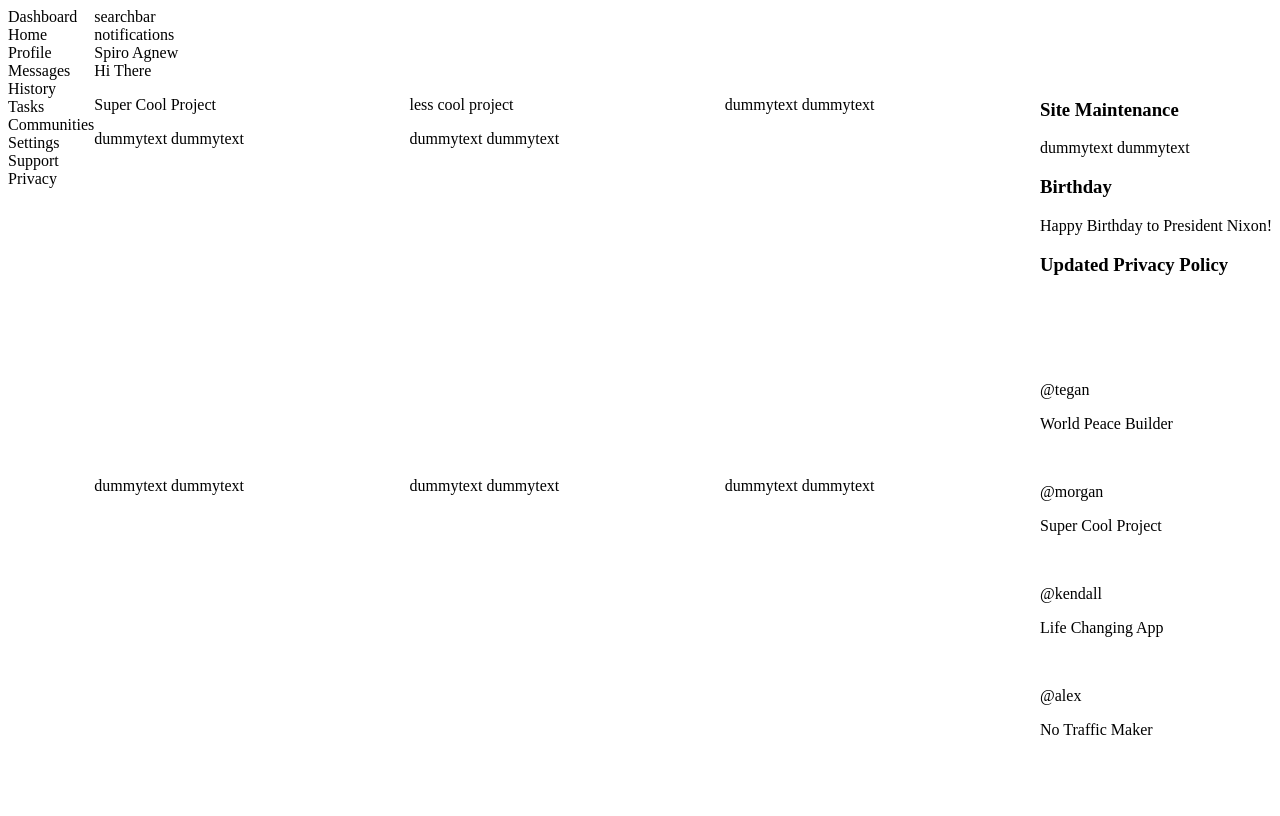
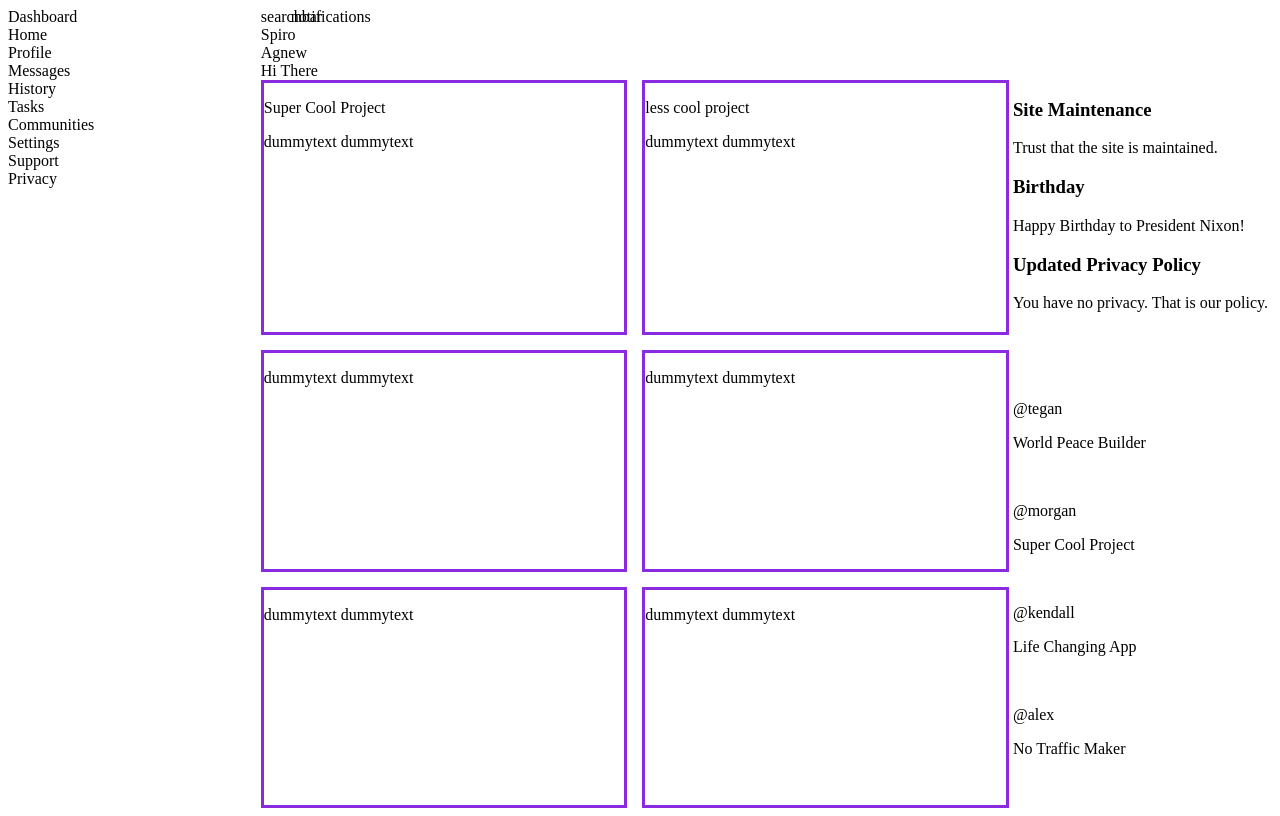
Before and after one commit to riftfern/Admin-Dashboard, a plain HTML site: page index.html in a window 1280 px wide. Drawn offline with Linux system fonts and the light colour scheme.

Commit message:
organized grid

```diff
--- a/index.html
+++ b/index.html
@@ -62,13 +62,13 @@
             </div>
             <div class="announcements">
                 <h3 class="siteMainHeader">Site Maintenance</h3>
-                <p class="siteMainP">dummytext dummytext</p>
+                <p class="siteMainP">Trust that the site is maintained.</p>
 
                 <h3 class="bDayHead">Birthday</h3>
                 <p class="bdayP">Happy Birthday to President Nixon!</p>
 
                 <h3 class="privPolicyHeader">Updated Privacy Policy</h3>
-                <p class="privPolicyP"></p>
+                <p class="privPolicyP">You have no privacy.  That is our policy.</p>
             </div>
             <div class="trending">
                 <div class="profile1">
--- a/styles.css
+++ b/styles.css
@@ -3,12 +3,21 @@
 }
 .container{
     display: grid;
-    grid-template-columns: auto 1fr;
+    grid-template-columns: minmax(200px, 1fr) 4fr;
     grid-template-rows: auto 1fr;
     height:100vh;
 }
 .header{
+    display:grid;
+    grid-template-rows: auto auto;
     grid-column:2/4;
+}
+.topRow{
+    display: grid;
+    grid-template-columns: repeat(3, 30px);
+}
+.bottomRow{
+    display:grid;
 }
 .sidebar{
     grid-row:1/3;
@@ -16,14 +25,21 @@
 .article{
     display:grid;
     grid-template-columns:1fr auto;
+    gap:4px;
 
 }
 .projects{
     grid-row:1/3;
     display: grid;
-    grid-template-columns: repeat(auto-fit, minmax(250px, 1fr));
+    grid-template-columns: repeat(2, minmax(100px, 1fr));
+    grid-template-rows: auto auto auto;
+    gap:15px;
 
 }
 .trending{
     grid-column: 2/4;
 }
+.card{
+    border-style: solid;
+    border-color: blueviolet;
+}
```
